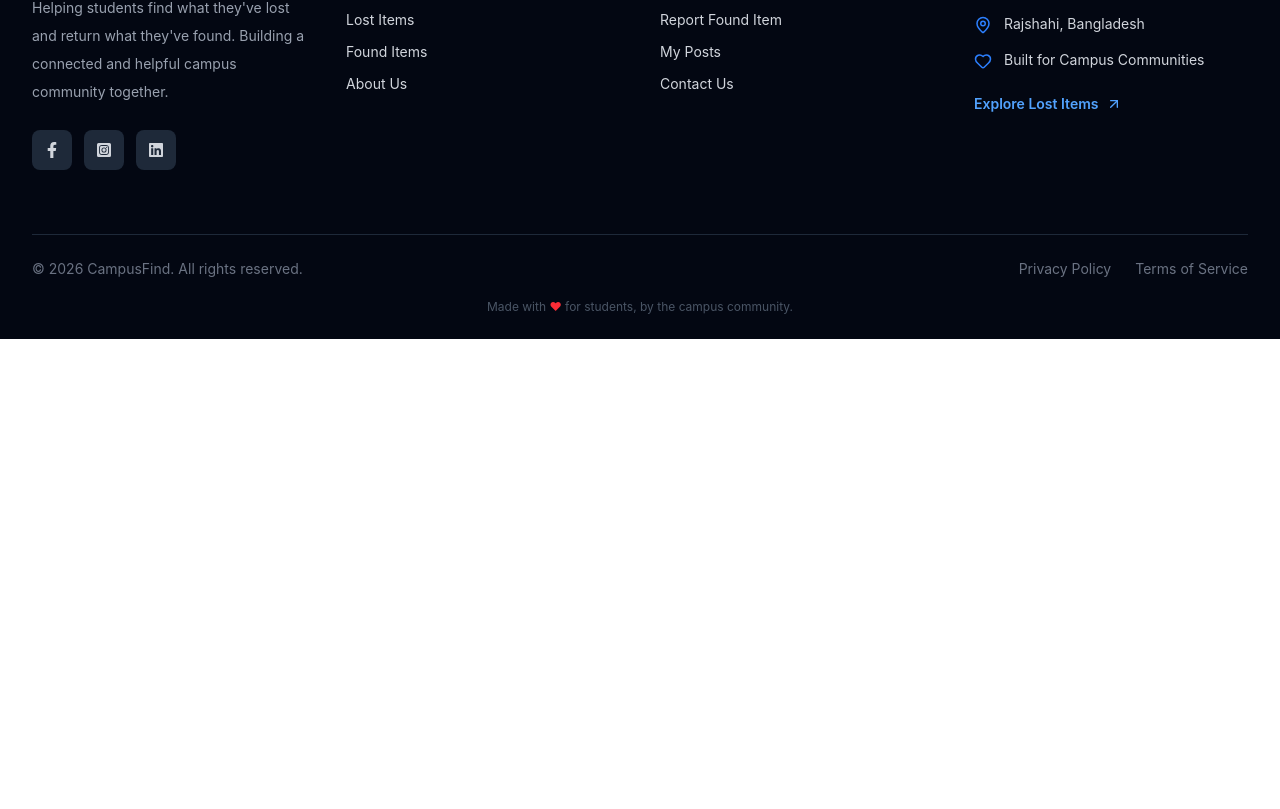
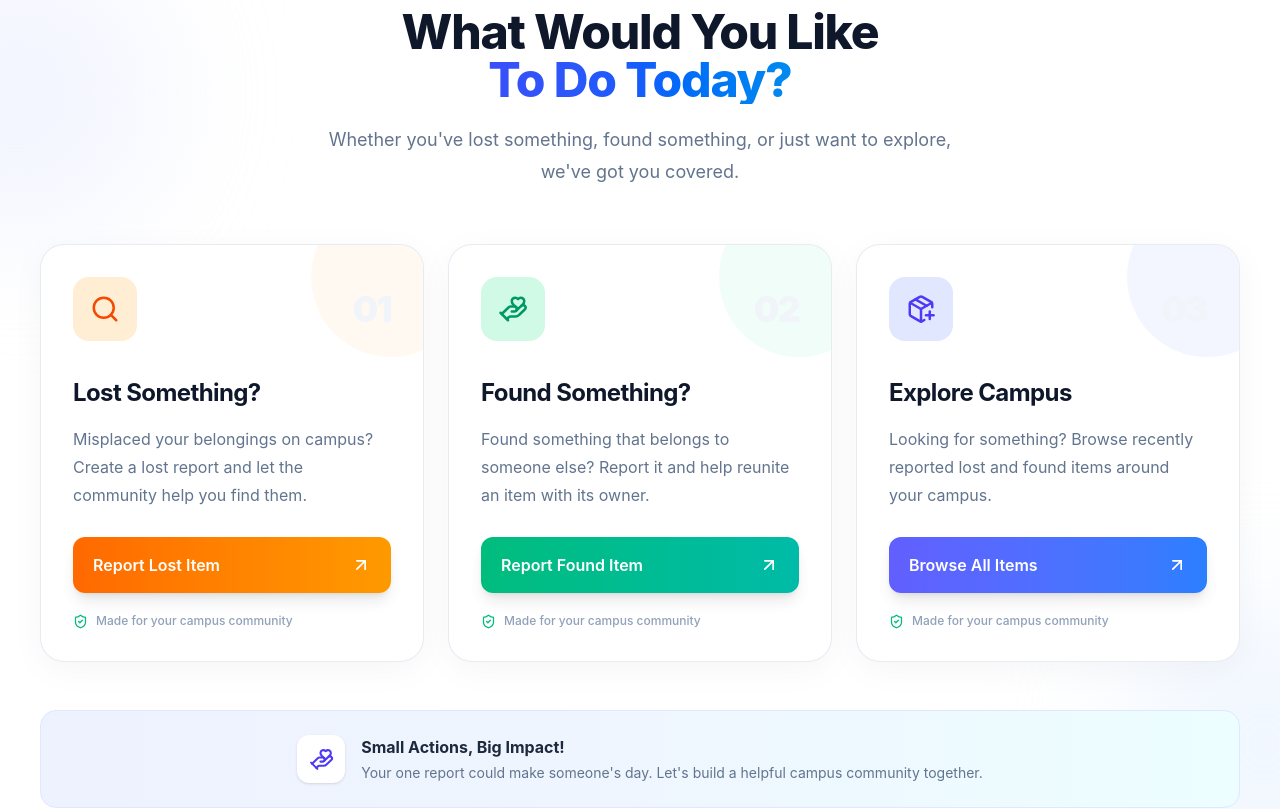
Before and after one commit to syedmehedi34/campus-find, a React (Vite) app in the folder client/: page / in a window 1280 px wide. Shown: the part 936-1745 px from the top of the page. Before the commit the page ends 1275 px from the top, so only its background shows below. Built offline with nearby package versions, Linux system fonts and the light colour scheme; no server answers.

Commit message:
quick action added

```diff
--- /dev/null
+++ b/client/src/components/QuickAction.jsx
@@ -0,0 +1,200 @@
+import { motion } from "framer-motion";
+import {
+  Search,
+  PackagePlus,
+  HandHeart,
+  ArrowUpRight,
+  Sparkles,
+  ShieldCheck,
+} from "lucide-react";
+import { Link } from "react-router";
+
+const actions = [
+  {
+    id: 1,
+    title: "Lost Something?",
+    description:
+      "Misplaced your belongings on campus? Create a lost report and let the community help you find them.",
+    button: "Report Lost Item",
+    path: "/create-post",
+    type: "Lost",
+    icon: Search,
+    iconBg: "bg-orange-100",
+    iconColor: "text-orange-600",
+    gradient: "from-orange-500 to-amber-500",
+    accent: "bg-orange-50",
+    border: "hover:border-orange-200",
+    number: "01",
+  },
+  {
+    id: 2,
+    title: "Found Something?",
+    description:
+      "Found something that belongs to someone else? Report it and help reunite an item with its owner.",
+    button: "Report Found Item",
+    path: "/create-post",
+    type: "Found",
+    icon: HandHeart,
+    iconBg: "bg-emerald-100",
+    iconColor: "text-emerald-600",
+    gradient: "from-emerald-500 to-teal-500",
+    accent: "bg-emerald-50",
+    border: "hover:border-emerald-200",
+    number: "02",
+  },
+  {
+    id: 3,
+    title: "Explore Campus",
+    description:
+      "Looking for something? Browse recently reported lost and found items around your campus.",
+    button: "Browse All Items",
+    path: "/posts",
+    type: "Explore",
+    icon: PackagePlus,
+    iconBg: "bg-indigo-100",
+    iconColor: "text-indigo-600",
+    gradient: "from-indigo-500 to-blue-500",
+    accent: "bg-indigo-50",
+    border: "hover:border-indigo-200",
+    number: "03",
+  },
+];
+
+const QuickAction = () => {
+  return (
+    <section className="relative overflow-hidden bg-white px-5 py-20 sm:px-8 lg:px-10">
+      {/* Background Decorations */}
+      <div className="absolute -left-32 top-20 h-72 w-72 rounded-full bg-indigo-100/40 blur-3xl" />
+      <div className="absolute -right-32 bottom-0 h-72 w-72 rounded-full bg-blue-100/40 blur-3xl" />
+
+      <div className="relative mx-auto max-w-7xl">
+        {/* Section Heading */}
+        <motion.div
+          initial={{ opacity: 0, y: 25 }}
+          whileInView={{ opacity: 1, y: 0 }}
+          viewport={{ once: true }}
+          transition={{ duration: 0.6 }}
+          className="mx-auto mb-14 max-w-2xl text-center"
+        >
+          <div className="mb-5 inline-flex items-center gap-2 rounded-full border border-indigo-100 bg-indigo-50 px-4 py-2 text-sm font-semibold text-indigo-700">
+            <Sparkles size={15} className="text-indigo-500" />
+            Quick & Easy Actions
+          </div>
+
+          <h2 className="text-3xl font-extrabold tracking-tight text-slate-900 sm:text-4xl lg:text-5xl">
+            What Would You Like
+            <span className="block bg-gradient-to-r from-indigo-600 via-blue-600 to-cyan-500 bg-clip-text text-transparent">
+              To Do Today?
+            </span>
+          </h2>
+
+          <p className="mt-5 text-base leading-8 text-slate-500 sm:text-lg">
+            Whether you've lost something, found something, or just want to
+            explore, we've got you covered.
+          </p>
+        </motion.div>
+
+        {/* Action Cards */}
+        <div className="grid gap-6 md:grid-cols-2 lg:grid-cols-3">
+          {actions.map((action, index) => {
+            const Icon = action.icon;
+
+            return (
+              <motion.div
+                key={action.id}
+                initial={{ opacity: 0, y: 35 }}
+                whileInView={{ opacity: 1, y: 0 }}
+                viewport={{ once: true }}
+                transition={{
+                  duration: 0.6,
+                  delay: index * 0.15,
+                }}
+                whileHover={{ y: -9 }}
+                className={`group relative overflow-hidden rounded-3xl border border-slate-200/80 bg-white p-7 shadow-[0_8px_35px_rgba(15,23,42,0.04)] transition-all duration-300 hover:shadow-[0_20px_50px_rgba(79,70,229,0.10)] sm:p-8 ${action.border}`}
+              >
+                {/* Decorative Background */}
+                <div
+                  className={`absolute -right-12 -top-12 h-40 w-40 rounded-full ${action.accent} opacity-70 transition-transform duration-500 group-hover:scale-150`}
+                />
+
+                <div className="relative">
+                  {/* Top Row */}
+                  <div className="mb-9 flex items-center justify-between">
+                    <div
+                      className={`flex h-16 w-16 items-center justify-center rounded-2xl ${action.iconBg} transition-transform duration-300 group-hover:rotate-[-6deg] group-hover:scale-110`}
+                    >
+                      <Icon size={30} className={action.iconColor} />
+                    </div>
+
+                    <span className="text-4xl font-black tracking-tighter text-slate-100 transition-colors group-hover:text-slate-200">
+                      {action.number}
+                    </span>
+                  </div>
+
+                  {/* Content */}
+                  <h3 className="text-2xl font-bold tracking-tight text-slate-900">
+                    {action.title}
+                  </h3>
+
+                  <p className="mt-4 min-h-[84px] text-sm leading-7 text-slate-500 sm:text-base">
+                    {action.description}
+                  </p>
+
+                  {/* Action Button */}
+                  <Link
+                    to={action.path}
+                    state={
+                      action.type === "Lost"
+                        ? { postType: "Lost" }
+                        : action.type === "Found"
+                          ? { postType: "Found" }
+                          : undefined
+                    }
+                    className={`mt-7 flex w-full items-center justify-between rounded-xl bg-gradient-to-r ${action.gradient} px-5 py-4 font-semibold text-white shadow-lg transition-all duration-300 hover:shadow-xl`}
+                  >
+                    <span>{action.button}</span>
+                    <ArrowUpRight
+                      size={20}
+                      className="transition-transform duration-300 group-hover:translate-x-1 group-hover:-translate-y-1"
+                    />
+                  </Link>
+
+                  {/* Bottom Label */}
+                  <div className="mt-5 flex items-center gap-2 text-xs font-medium text-slate-400">
+                    <ShieldCheck size={15} className="text-emerald-500" />
+                    Made for your campus community
+                  </div>
+                </div>
+              </motion.div>
+            );
+          })}
+        </div>
+
+        {/* Bottom Highlight */}
+        <motion.div
+          initial={{ opacity: 0, y: 20 }}
+          whileInView={{ opacity: 1, y: 0 }}
+          viewport={{ once: true }}
+          transition={{ duration: 0.6, delay: 0.3 }}
+          className="mt-12 flex flex-col items-center justify-center gap-3 rounded-2xl border border-indigo-100 bg-gradient-to-r from-indigo-50 via-blue-50 to-cyan-50 px-6 py-6 text-center sm:flex-row sm:gap-4 sm:text-left"
+        >
+          <div className="flex h-12 w-12 shrink-0 items-center justify-center rounded-xl bg-white text-indigo-600 shadow-sm">
+            <HandHeart size={25} />
+          </div>
+
+          <div>
+            <h4 className="font-bold text-slate-800">
+              Small Actions, Big Impact!
+            </h4>
+            <p className="mt-1 text-sm text-slate-500">
+              Your one report could make someone's day. Let's build a helpful
+              campus community together.
+            </p>
+          </div>
+        </motion.div>
+      </div>
+    </section>
+  );
+};
+
+export default QuickAction;
--- a/client/src/pages/Home/Home.jsx
+++ b/client/src/pages/Home/Home.jsx
@@ -1,6 +1,7 @@
 /* eslint-disable no-unused-vars */
 import useUserData from "../../hooks/useUserData";
 import Hero from "../../components/Hero";
+import QuickAction from "../../components/QuickAction";
 
 const Home = () => {
   const { loggedInUser } = useUserData();
@@ -10,6 +11,7 @@ const Home = () => {
   return (
     <div>
       <Hero />
+      <QuickAction />
     </div>
   );
 };
```
